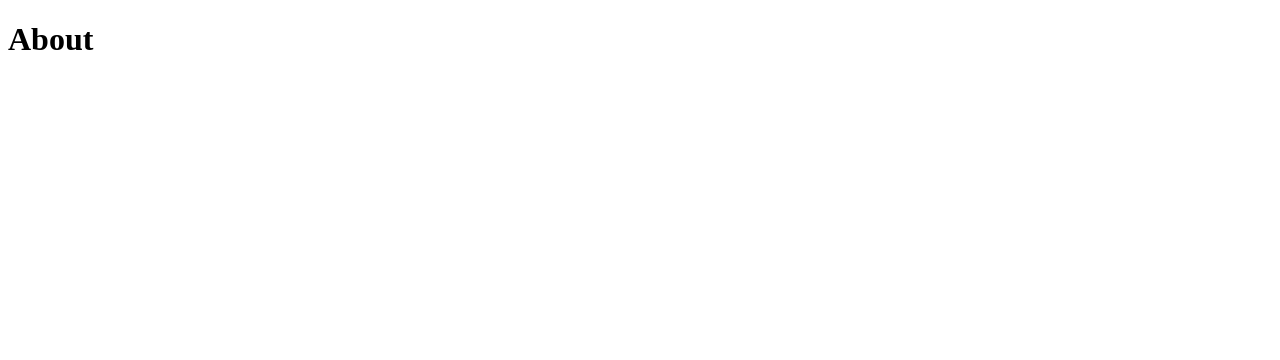
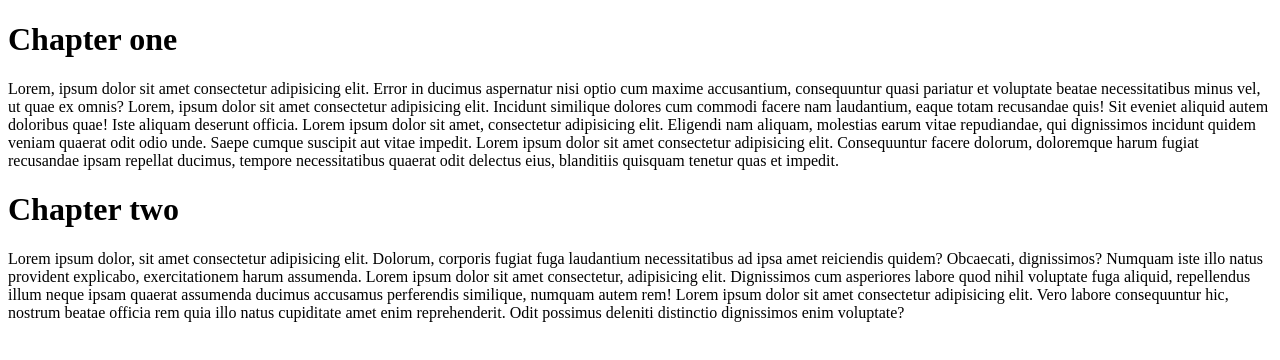
Before and after one commit to GraceChelangat/Assignment1, a plain HTML site: page about.html in a window 1280 px wide. Drawn offline with Linux system fonts and the light colour scheme.

Commit message:
fourth commit

```diff
--- a/about.html
+++ b/about.html
@@ -6,6 +6,20 @@
     <title>Document</title>
 </head>
 <body>
-    <h1>About</h1>
+    <h1>Chapter one</h1>
+
+    <p>Lorem, ipsum dolor sit amet consectetur adipisicing elit. Error in ducimus aspernatur nisi optio cum maxime accusantium, consequuntur quasi pariatur et voluptate beatae necessitatibus minus vel, ut quae ex omnis?
+        Lorem, ipsum dolor sit amet consectetur adipisicing elit. Incidunt similique dolores cum commodi facere nam laudantium, eaque totam recusandae quis! Sit eveniet aliquid autem doloribus quae! Iste aliquam deserunt officia.
+        Lorem ipsum dolor sit amet, consectetur adipisicing elit. Eligendi nam aliquam, molestias earum vitae repudiandae, qui dignissimos incidunt quidem veniam quaerat odit odio unde. Saepe cumque suscipit aut vitae impedit.
+        Lorem ipsum dolor sit amet consectetur adipisicing elit. Consequuntur facere dolorum, doloremque harum fugiat recusandae ipsam repellat ducimus, tempore necessitatibus quaerat odit delectus eius, blanditiis quisquam tenetur quas et impedit.
+    </p>
+
+    <h1>Chapter two</h1>
+
+    <p>Lorem ipsum dolor, sit amet consectetur adipisicing elit. Dolorum, corporis fugiat fuga laudantium necessitatibus ad ipsa amet reiciendis quidem? Obcaecati, dignissimos? Numquam iste illo natus provident explicabo, exercitationem harum assumenda.
+        Lorem ipsum dolor sit amet consectetur, adipisicing elit. Dignissimos cum asperiores labore quod nihil voluptate fuga aliquid, repellendus illum neque ipsam quaerat assumenda ducimus accusamus perferendis similique, numquam autem rem!
+        Lorem ipsum dolor sit amet consectetur adipisicing elit. Vero labore consequuntur hic, nostrum beatae officia rem quia illo natus cupiditate amet enim reprehenderit. Odit possimus deleniti distinctio dignissimos enim voluptate?
+
+    </p>
 </body>
 </html>
```
Also changed, not shown: index.html (+1 -1 lines).
